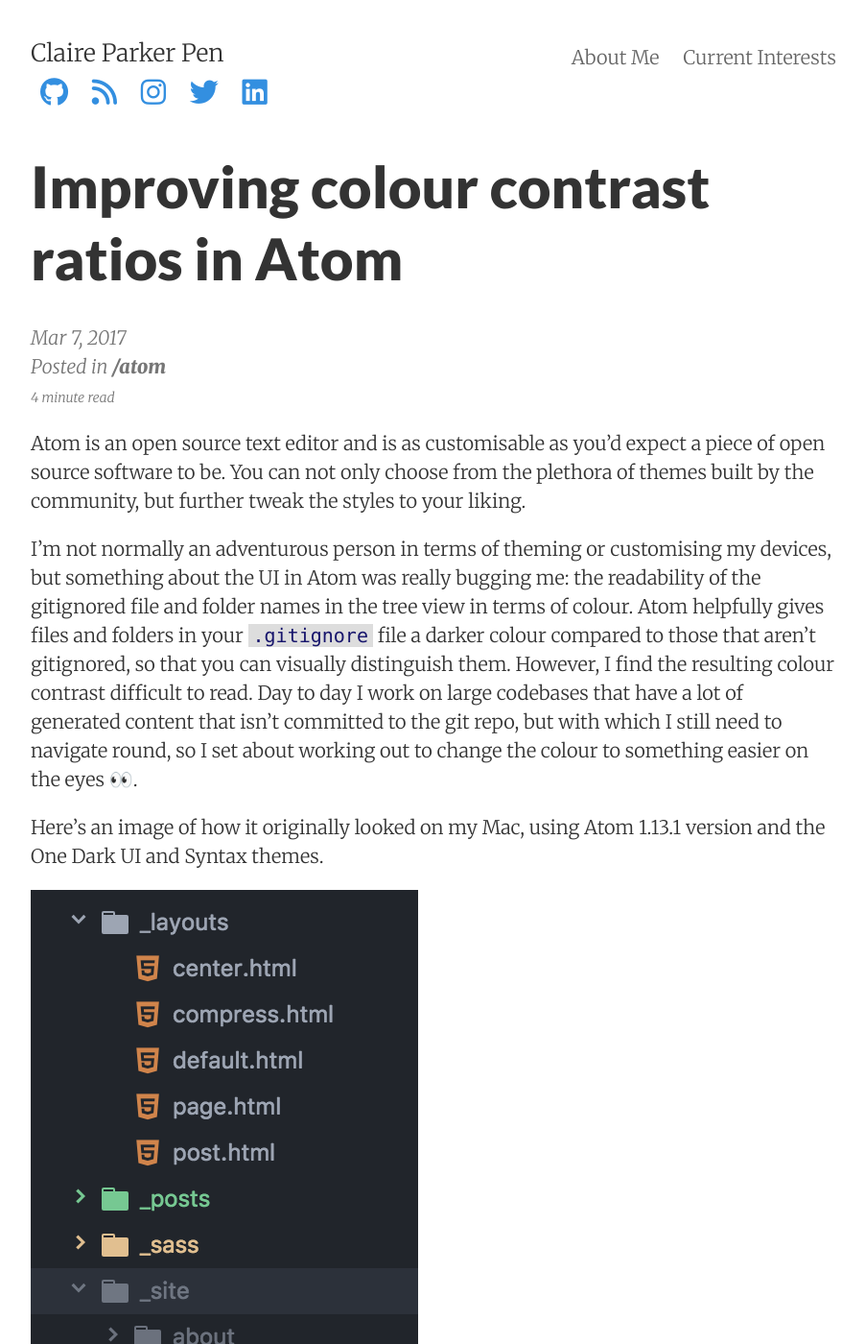
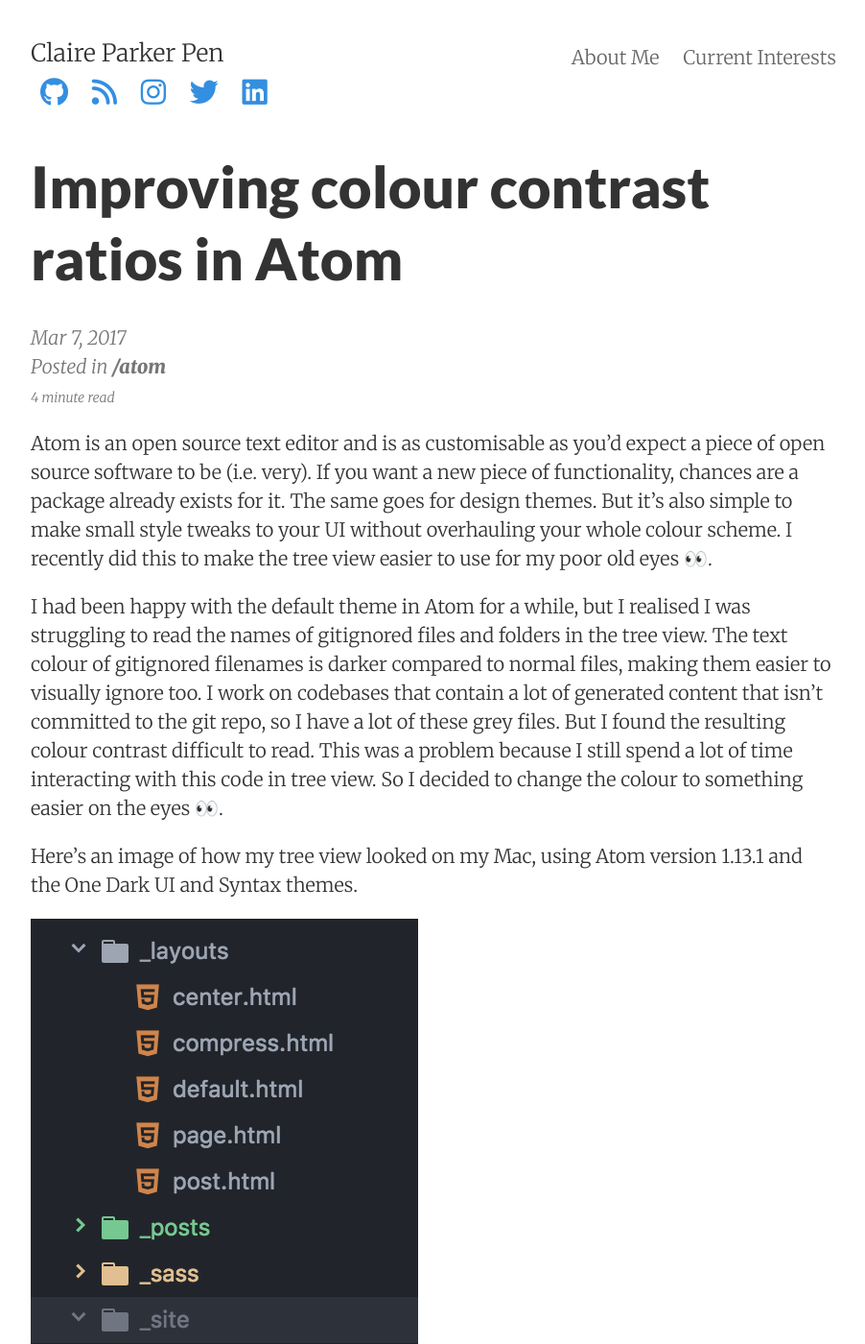
Before and after one commit to claire-codes/blog-com, a Jekyll site: the page built from _posts/2017-03-07-improving-colour-contrast-ratios-in-atom.markdown, in a window 1280 px wide and 1400 px high. Shown: the whole window at 96% size, without its empty margins (188-1090 px from the left). Built offline with Jekyll 4.4.1, drawn with Linux system fonts in a browser that asks for light colours; nearby versions of some CDN libraries; comment, search, counter and statistics services are not loaded; some of the changed text lies outside the part shown.

Commit message:
:astonished: Rewrite v. verbose post

```diff
--- a/_posts/2017-03-07-improving-colour-contrast-ratios-in-atom.markdown
+++ b/_posts/2017-03-07-improving-colour-contrast-ratios-in-atom.markdown
@@ -9,35 +9,33 @@
 - atom
 ---
 
-Atom is an open source text editor and is as customisable as you'd expect a piece of open source software to be. You can not only choose from the plethora of themes built by the community, but further tweak the styles to your liking.
+Atom is an open source text editor and is as customisable as you’d expect a piece of open source software to be (i.e. very). If you want a new piece of functionality, chances are a package already exists for it. The same goes for design themes. But it's also simple to make small style tweaks to your UI without overhauling your whole colour scheme. I recently did this to make the tree view easier to use for my poor old eyes 👀.
 
-I'm not normally an adventurous person in terms of theming or customising my devices, but something about the UI in Atom was really bugging me: the readability of the gitignored file and folder names in the tree view in terms of colour. Atom helpfully gives files and folders in your `.gitignore` file a darker colour compared to those that aren't gitignored, so that you can visually distinguish them. However, I find the resulting colour contrast difficult to read. Day to day I work on large codebases that have a lot of generated content that isn't committed to the git repo, but with which I still need to navigate round, so I set about working out to change the colour to something easier on the eyes 👀.
+I had been happy with the default theme in Atom for a while, but I realised I was struggling to read the names of gitignored files and folders in the tree view. The text colour of gitignored filenames is darker compared to normal files, making them easier to visually ignore too. I work on codebases that contain a lot of generated content that isn't committed to the git repo, so I have a lot of these grey files. But I found the resulting colour contrast difficult to read. This was a problem because I still spend a lot of time interacting with this code in tree view. So I decided to change the colour to something easier on the eyes 👀.
 
-Here's an image of how it originally looked on my Mac, using Atom 1.13.1 version and the One Dark UI and Syntax themes.
+Here’s an image of how my tree view looked on my Mac, using Atom version 1.13.1 and the One Dark UI and Syntax themes.
 
 ![Original tree view colours](/assets/originalTreeView.png)
 
-The image above shows from top to bottom, examples of how untouched files look, folders that are new since my last git commit, files that have been edited since my last git commit and how folders that are included in my `.gitignore` file look. The reason that gitignored filenames are more difficult to read compared to the other names is because the colour contrast between the background colour and text colour is low. Let's improve that.
+From top to bottom, the image above shows examples of how untouched files, new folders, folders containing edited files and folders included in my .gitignore file appear. Notice how difficult it is to read the gitignored filenames. This is because the colour contrast between the background colour and text colour is low. Let’s improve that.
 
 ## Find out your current colour contrast ratio
 
-Atom is just a browser behind the scenes: press the same keyboard command as you would in Chrome to open Chrome Dev Tools (Cmd + Alt + I on Mac). Using the normal Select element tool, hover over the tree view background and the filenames and find out which colours they use for display. You may need to dig around in the Computed Styles tab as the DOM in the Atom editor can be quite verbose.
+Atom is built using Chromium, which means it comes with Dev Tools built in. Press the same keyboard command as you would in Chrome to open Dev Tools (Cmd + Alt + I on Mac). Using the Select element tool, inspect the tree view background and filenames and note which colours they use for display. You may need to dig around in the Computed Styles tab as the DOM in the Atom editor can be quite verbose.
 
 ![Inspecting tree view styles](/assets/inspectingOriginalTreeView.png)
 
-Once you have both of those values, open a good colour contrast ratio calculator tool on the web. I enjoyed using both Lea Verou's [contrast ratio](http://leaverou.github.io/contrast-ratio/) and the excellent [WebAIM Color Contrast Checker](http://webaim.org/resources/contrastchecker/). Slot your values in the appropriate input fields to discover the resulting contrast ratio.
+Once you have both of those values, open a good colour contrast ratio calculator tool on the web. Try either Lea Verou’s [contrast ratio](http://leaverou.github.io/contrast-ratio/) or the excellent [WebAIM Color Contrast Checker](http://webaim.org/resources/contrastchecker/). Calculate the colour contrast ratio for the two colours you found earlier.
 
-**Note:** You may need to convert the rgba colour to the equivalent hex format, for example the tree view titles returned a value of `rgba(157, 165, 180, 0.6)` for me. In that case I like to use [HSL color Picker](http://hslpicker.com/) which gives me the colour in different formats and a snazzy slider tool that I can use to choose new colours!
+Note: You may need to convert the rgba colour to hex format. For example the tree view titles returned a value of rgba(157, 165, 180, 0.6) for me. I like to use [HSL color Picker](http://hslpicker.com/) which provides the colour in different formats and a snazzy slider tool that I can use to choose new colours!
 
 ![WebAIM site colour contrast ratio results](/assets/WebAimExample.png)
 
-The image above shows my results for the gitignored text against the tree view background. You'll see that the ratio is less than ideal. Now it's up to you to play around with colours and ratios to find a colour that you like for your gitignored files.
-
-While you're at it, you might want to check the ratio of regular files. I noticed that the contrast ratio was also less than ideal so using the Brighten button WebAIM I made the text colour a little whiter.
+The image above shows the contrast ratio for the gitignored text against the tree view background. The ratio of 6.21:1 is just shy of the 7:1 ratio required for AAA level accessibility. The explains why I found the text difficult to read. I played around with the colours on the WebAIM page and lightened the text to a nice shade of `#d1d5dc`, which increased the ratio to 10.45:1.
 
 ## Change your colours in Atom
 
-Atom has a stylesheet that contains user-specific style customisations. This is where we should put our colour changes. The stylesheet is accessible from the main Atom menu in the Menu bar on a Mac: just open Atom > Stylesheet... . Using Dev tools again, work out which selectors you need to apply the new styles and write a new Less style. You should see you changes as soon as you hit Save and give it a second to recompile.
+Atom has a stylesheet that contains user-specific style customisations. This is where we should put our colour changes. The stylesheet is accessible from the main Atom menu in the Menu bar on a Mac: open Atom > Stylesheet… . Using Dev Tools again, work out which selectors you need to apply the new styles to and write a new Less style. You should see your changes as soon as you save and give Atom a second to recompile.
 
 My selectors look something like this:
 
@@ -72,12 +70,12 @@
 
 ![Final tree view colours](/assets/finalTreeView.png)
 
-Why stop there though? How about making that green for new files a pop a little more? Or change the tab name titles? Or even comments in files which are pretty much unreadable for me in this theme unless I squint!
+Why stop there though? How about making that green for new files pop a little more? Or change the tab name titles? Or even comments in files, which are pretty much unreadable for me in this theme unless I squint!
 
 
 ### Why don't you just change your theme!?
 
-Of course, you could just go to the Install Packages menu and find and install a different theme that may have a nicer colour scheme that you find easier to read. But there may be elements of that theme that you'd like to customise, and isn't it cool interacting with a desktop application through Dev tools??
+Of course, you could install a different theme with a different colour scheme that is easier to read. But there will always be elements of the UI  that you will want to style differently, and now you know how. Plus isn’t it cool interacting with a desktop application through Dev tools??
 
 ### Bonus
 
```
